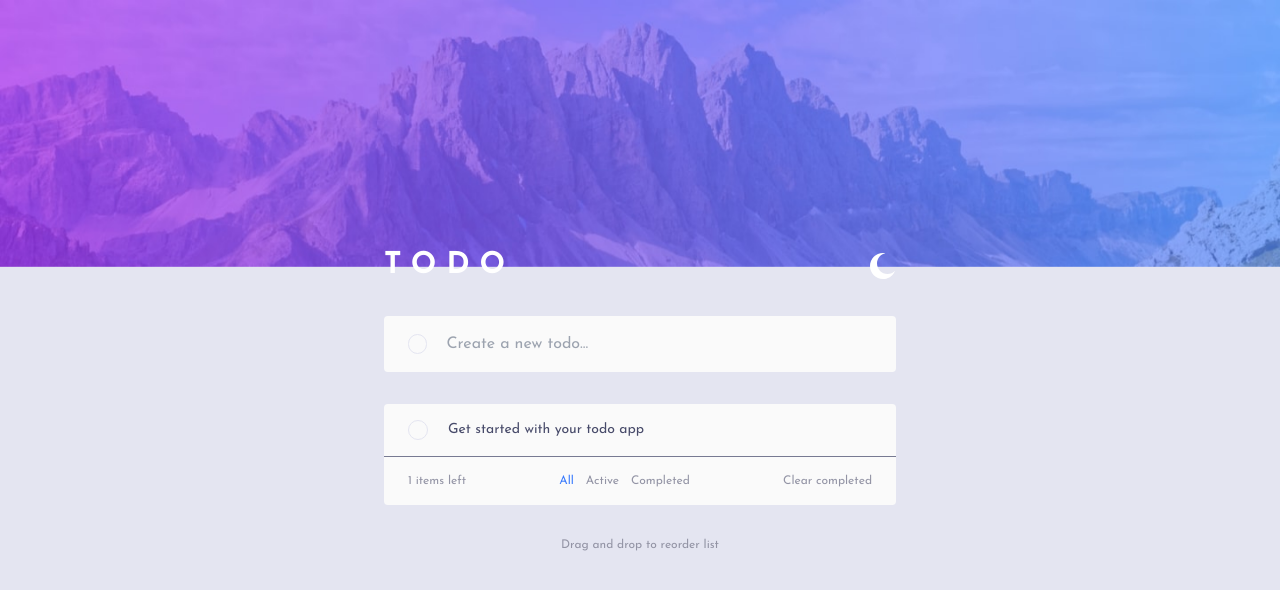
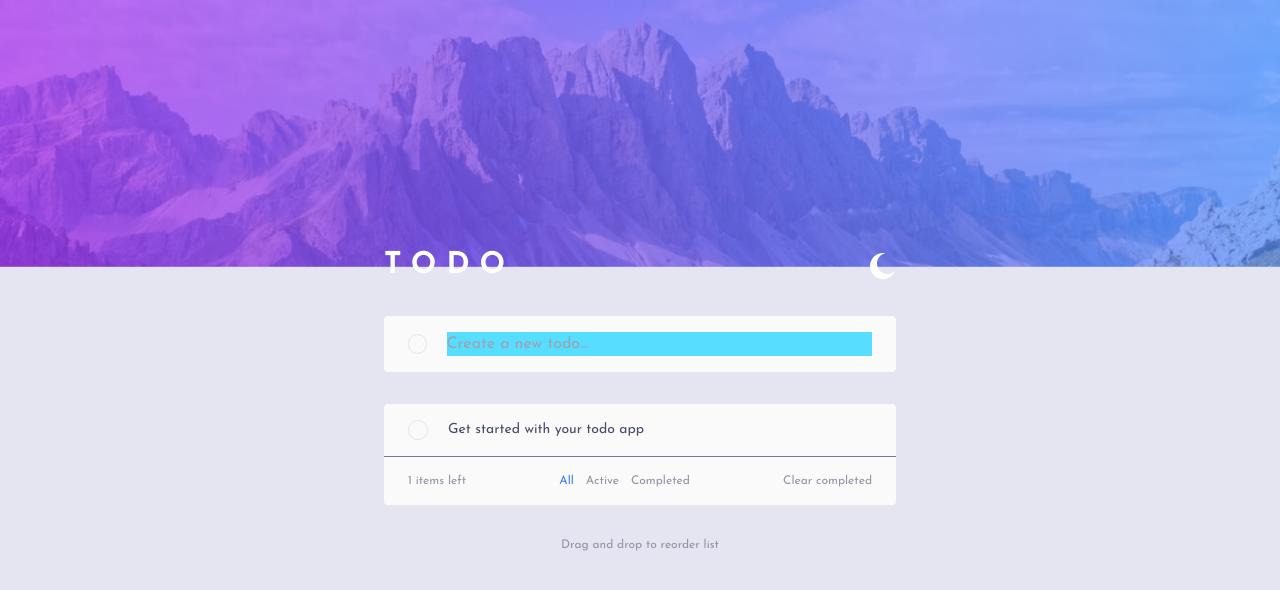
Before and after one commit to GraceYourCode/todo_app, a React (Vite) app: page / in a window 1280 px wide. Shown: the top 590 px of the page. Built offline with nearby package versions, Linux system fonts and the light colour scheme.

Commit message:
imputing all functionalities

```diff
--- a/src/Components/Search_Bar.jsx
+++ b/src/Components/Search_Bar.jsx
@@ -42,7 +42,7 @@ const Search_Bar = ({ dark_Mode }) => {
          here i want to write an inline styling to remove the default background of this input tag which is
          white because tailwind css doesn't come with a way of removig backgrounds
         */
-        style={{ background: "none"}}
+        // style={{ background: "none"}}
         className={`${dark_Mode ? "text-light_Grey_Blue" : "text-light_Mode_Very_Dark_Grey_Blue"} outline-none w-full bg-first_Grad`}
       />
     </div>
```
